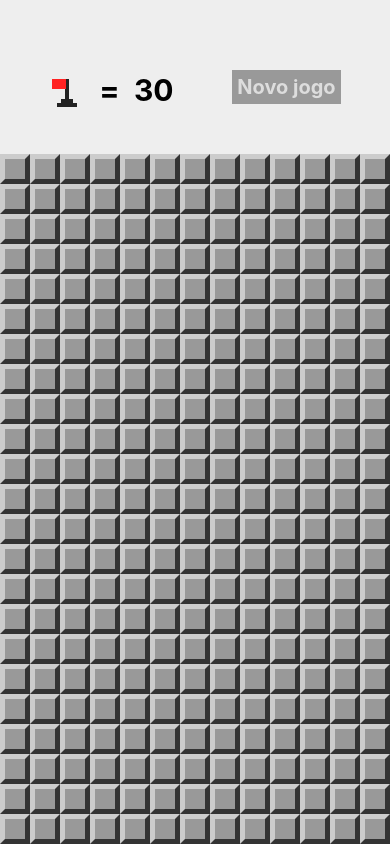
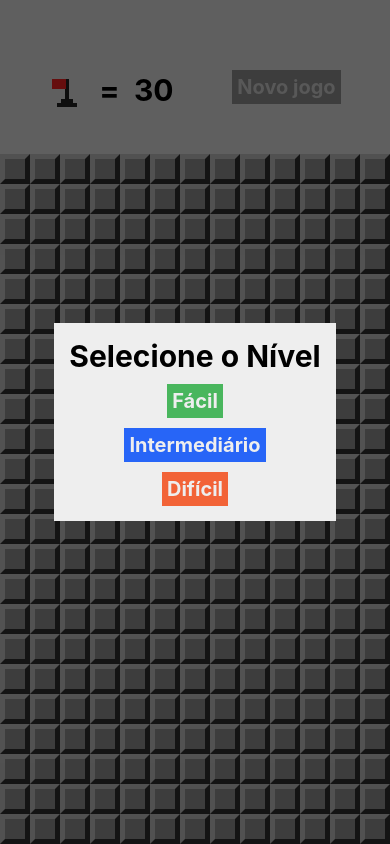
Before and after one commit to scrNorya/campo-minado, a React Native app: screen / in a window 390 px wide. Both pictures are taken after a click on the element 64 px from the left and 92 px from the top of the page. Built offline with nearby package versions, Linux system fonts and the light colour scheme.

Commit message:
aula 63 - selecao de nivel de dificuldade adicionado

```diff
--- a/App.js
+++ b/App.js
@@ -1,6 +1,9 @@
 import React, {Component} from 'react';
-import {StyleSheet, View, Text, Alert} from 'react-native';
+import {StyleSheet, View, Alert} from 'react-native';
 import params from './src/params';
+import MineField from './src/MineField';
+import Header from './src/components/Header';
+import LevelSelection from './src/screens/LevelSelection';
 import {
   createMinedBoard,
   cloneBoard,
@@ -11,8 +14,6 @@
   invertFlag,
   flagsUsed,
 } from './src/functions';
-import MineField from './src/MineField';
-import Header from './src/components/Header';
 
 export default class Mines extends Component {
   constructor(props) {
@@ -32,6 +33,7 @@
       board: createMinedBoard(rows, cols, this.minesAmount()),
       won: false,
       lost: false,
+      showLevelSelection: false,
     };
   };
 
@@ -53,6 +55,11 @@
     this.setState({board, lost, won});
   };
 
+  handleOnLevelSelected = level => {
+    params.difficultLevel = level;
+    this.setState(this.createState());
+  };
+
   handleOnSelectField = (row, column) => {
     const board = cloneBoard(this.state.board);
     invertFlag(board, row, column);
@@ -68,9 +75,15 @@
   render() {
     return (
       <View style={styles.container}>
+        <LevelSelection
+          isVisible={this.state.showLevelSelection}
+          onLevelSelected={this.handleOnLevelSelected}
+          onCancel={() => this.setState({showLevelSelection: false})}
+        />
         <Header
           flagsLeft={this.minesAmount() - flagsUsed(this.state.board)}
           onNewGame={() => this.setState(this.createState)}
+          onFlagPress={() => this.setState({showLevelSelection: true})}
         />
         <View style={styles.board}>
           <MineField
--- /dev/null
+++ b/src/screens/LevelSelection.js
@@ -0,0 +1,70 @@
+import React from 'react';
+import {View, StyleSheet, Text, TouchableOpacity, Modal} from 'react-native';
+
+export default props => {
+  return (
+    <Modal
+      onRequestClose={props.onCancel}
+      visible={props.isVisible}
+      animationType="slide"
+      transparent={true}>
+      <View style={styles.frame}>
+        <View style={styles.container}>
+          <Text style={styles.title}>Selecione o Nível</Text>
+          <TouchableOpacity
+            style={[styles.button, styles.bgEasy]}
+            onPress={() => props.onLevelSelected(0.01)}>
+            <Text style={styles.buttonLabel}>Fácil</Text>
+          </TouchableOpacity>
+          <TouchableOpacity
+            style={[styles.button, styles.bgNormal]}
+            onPress={() => props.onLevelSelected(0.2)}>
+            <Text style={styles.buttonLabel}>Intermediário</Text>
+          </TouchableOpacity>
+          <TouchableOpacity
+            style={[styles.button, styles.bgHard]}
+            onPress={() => props.onLevelSelected(0.3)}>
+            <Text style={styles.buttonLabel}>Difícil</Text>
+          </TouchableOpacity>
+        </View>
+      </View>
+    </Modal>
+  );
+};
+
+const styles = StyleSheet.create({
+  frame: {
+    flex: 1,
+    alignItems: 'center',
+    justifyContent: 'center',
+    backgroundColor: 'rgba(0,0,0,0.6)',
+  },
+  container: {
+    backgroundColor: '#EEE',
+    alignItems: 'center',
+    justifyContent: 'center',
+    padding: 15,
+  },
+  title: {
+    fontSize: 30,
+    fontWeight: 'bold',
+  },
+  button: {
+    marginTop: 10,
+    padding: 5,
+  },
+  buttonLabel: {
+    fontSize: 20,
+    color: '#EEE',
+    fontWeight: 'bold',
+  },
+  bgEasy: {
+    backgroundColor: '#49b65d',
+  },
+  bgNormal: {
+    backgroundColor: '#2765F7',
+  },
+  bgHard: {
+    backgroundColor: '#F26337',
+  },
+});
```
